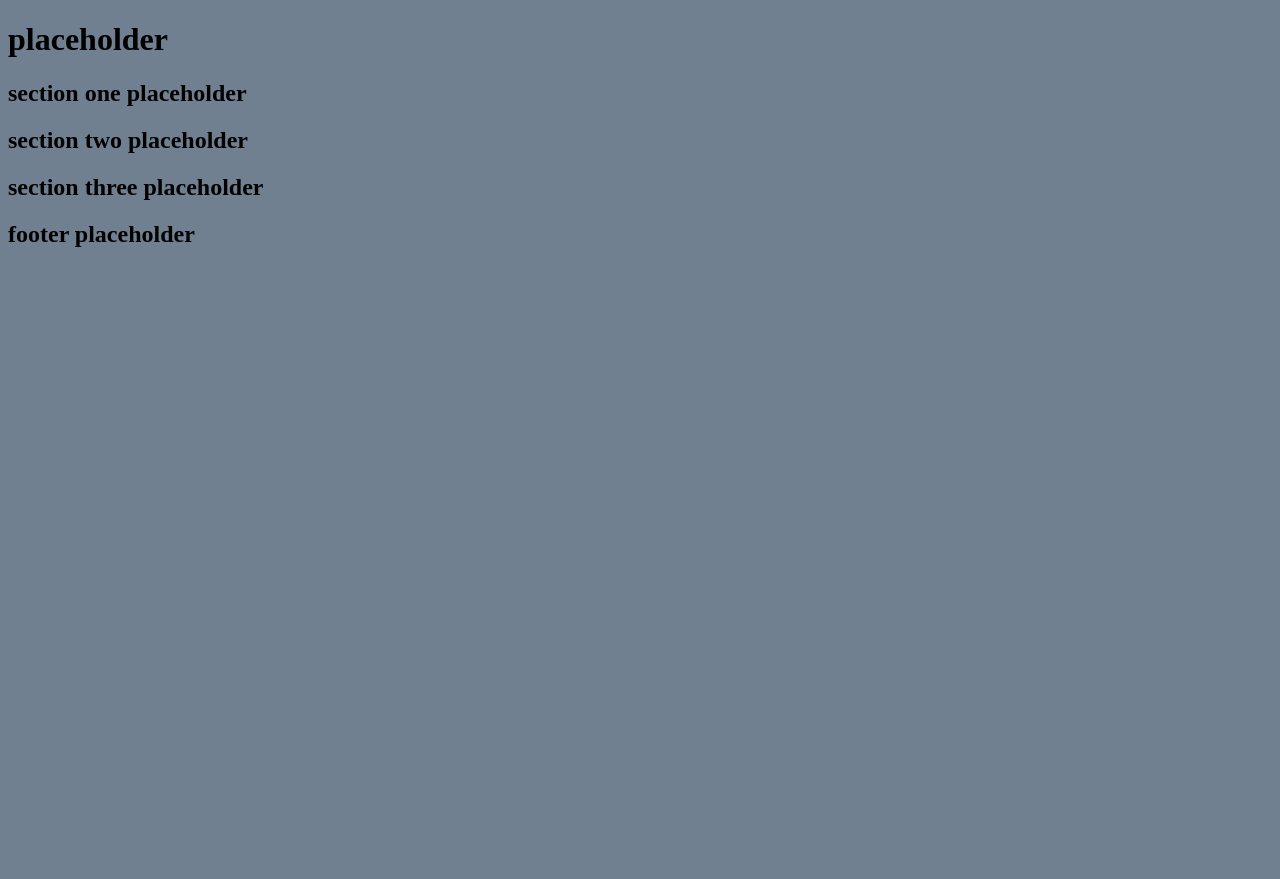
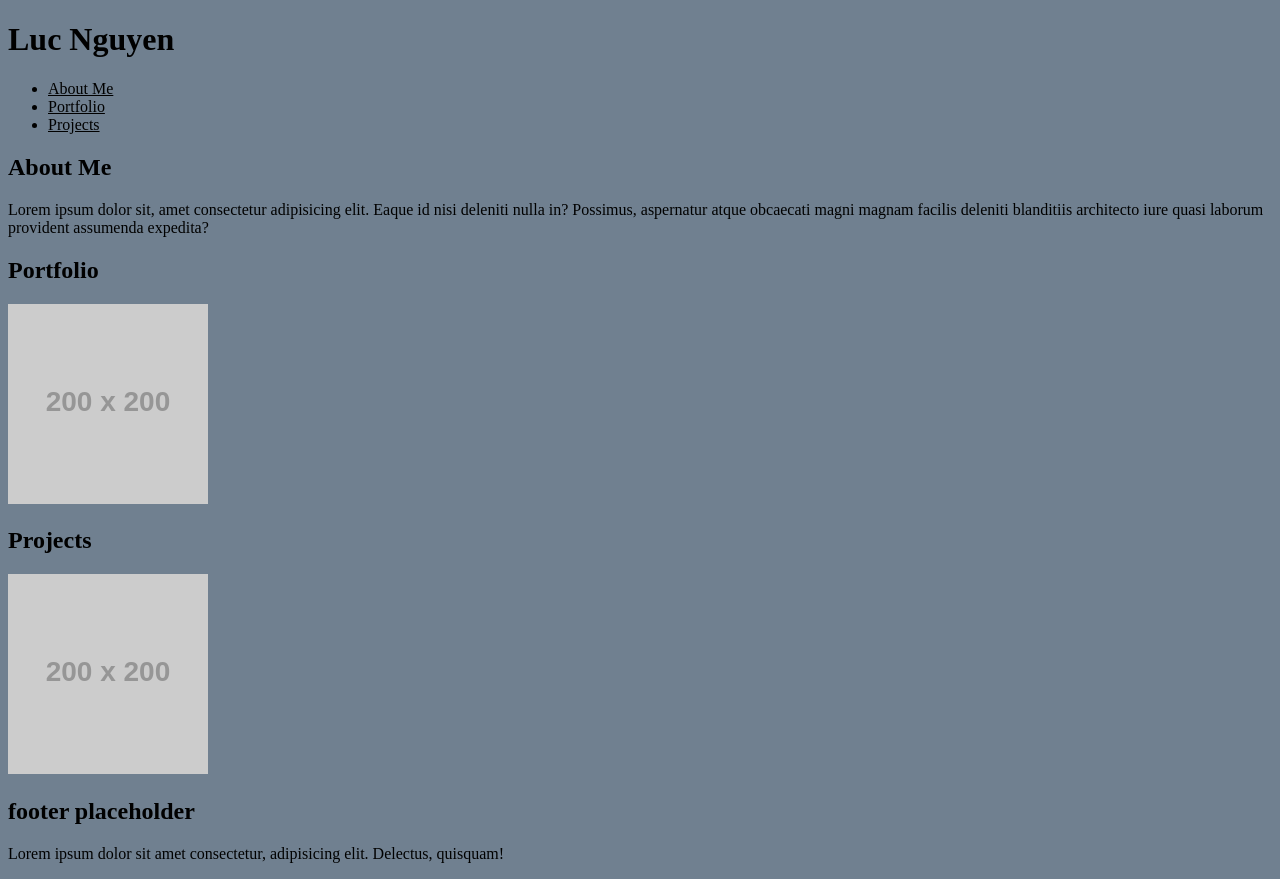
Before and after one commit to lnguyen87/my-portfolio, a plain HTML site: page index.html in a window 1280 px wide. Before the commit the page ends 800 px from the top, so only its background shows below. Drawn offline with Linux system fonts and the light colour scheme; placeholder pictures from the web are drawn by us.

Commit message:
added basic page content layout

```diff
--- a/index.html
+++ b/index.html
@@ -2,39 +2,62 @@
 <html lang="en-US">
     <head>
         <meta charset="UTF-8" />
-    <meta name="viewport" contents="width=device-width", inital-scale="1.0" />
+        <meta name="viewport" contents="width=device-width, initial-scale=1.0" />
         <link rel="stylesheet" href="./assets/css/style.css" />
-    <title>My Portfolio</title>
+        <title>Luc Nguyen Portfolio</title>
     </head>
 
     <body>
+
         <!-- NAVIGATION -->
         <header>
-        <h1>placeholder</h1>
+            <h1>Luc Nguyen</h1>
+            <nav>
+                <ul>
+                    <li>
+                        <a href="#about-me">About Me</a>
+                    </li>
+                    <li>
+                        <a href="#portfolio">Portfolio</a>
+                    </li>
+                    <li>
+                        <a href="#projects">Projects</a>
+                    </li>
+                </ul>
+            </nav>
         </header>
 
+
         <!-- HERO -->
-    <section>
+        <section class="hero">
         </section>
 
-    <!-- SECTION ONE -->
-    <section>
-        <h2>section one placeholder</h2>
+
+        <!-- ABOUT ME SECTION -->
+        <section class="about-me">
+            <h2>About Me</h2>
+                <p>Lorem ipsum dolor sit, amet consectetur adipisicing elit. Eaque id nisi deleniti nulla in? Possimus, aspernatur atque obcaecati magni magnam facilis deleniti blanditiis architecto iure quasi laborum provident assumenda expedita?</p>
         </section>
 
-    <!-- SECTION TWO -->
-    <section>
-        <h2>section two placeholder</h2>
+
+        <!-- PORTFOLIO SECTION -->
+        <section class="portfolio">
+            <h2>Portfolio</h2>
+            <img src="https://via.placeholder.com/200" alt="Portfolio image placeholder" />
         </section>
 
-    <!-- SECTION THREE -->
-    <section>
-        <h2>section three placeholder</h2>
+
+         <!-- PROJECTS SECTION -->
+        <section class="projects">
+            <h2>Projects</h2>
+            <img src="https://via.placeholder.com/200" alt="Projects image placeholder" />
         </section>
+
 
         <!-- FOOTER -->
         <footer>
             <h2>footer placeholder</h2>
+            <p>Lorem ipsum dolor sit amet consectetur, adipisicing elit. Delectus, quisquam!</p>
         </footer>
 
 </body>
```
Lines whose indentation alone changed are shown as unchanged.
